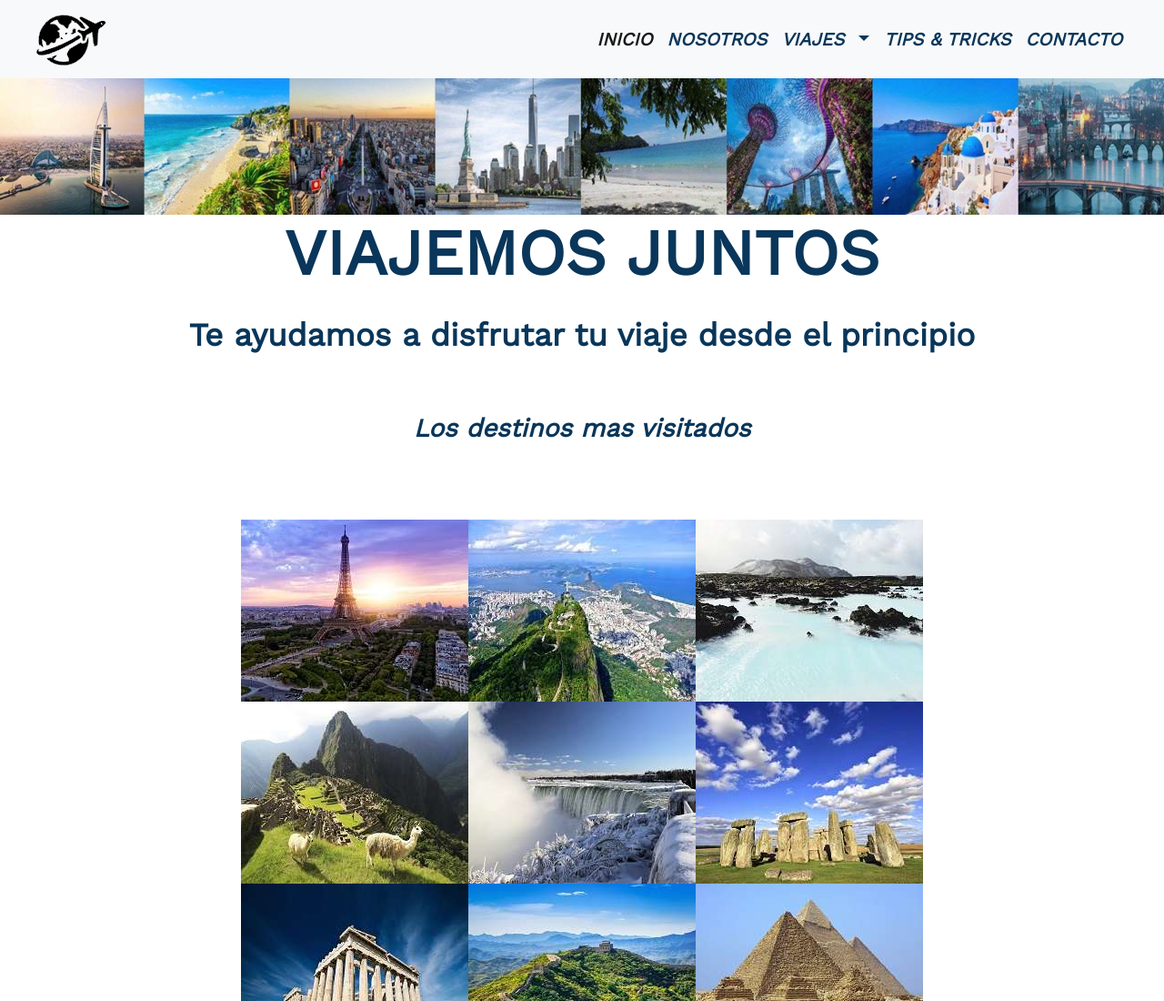
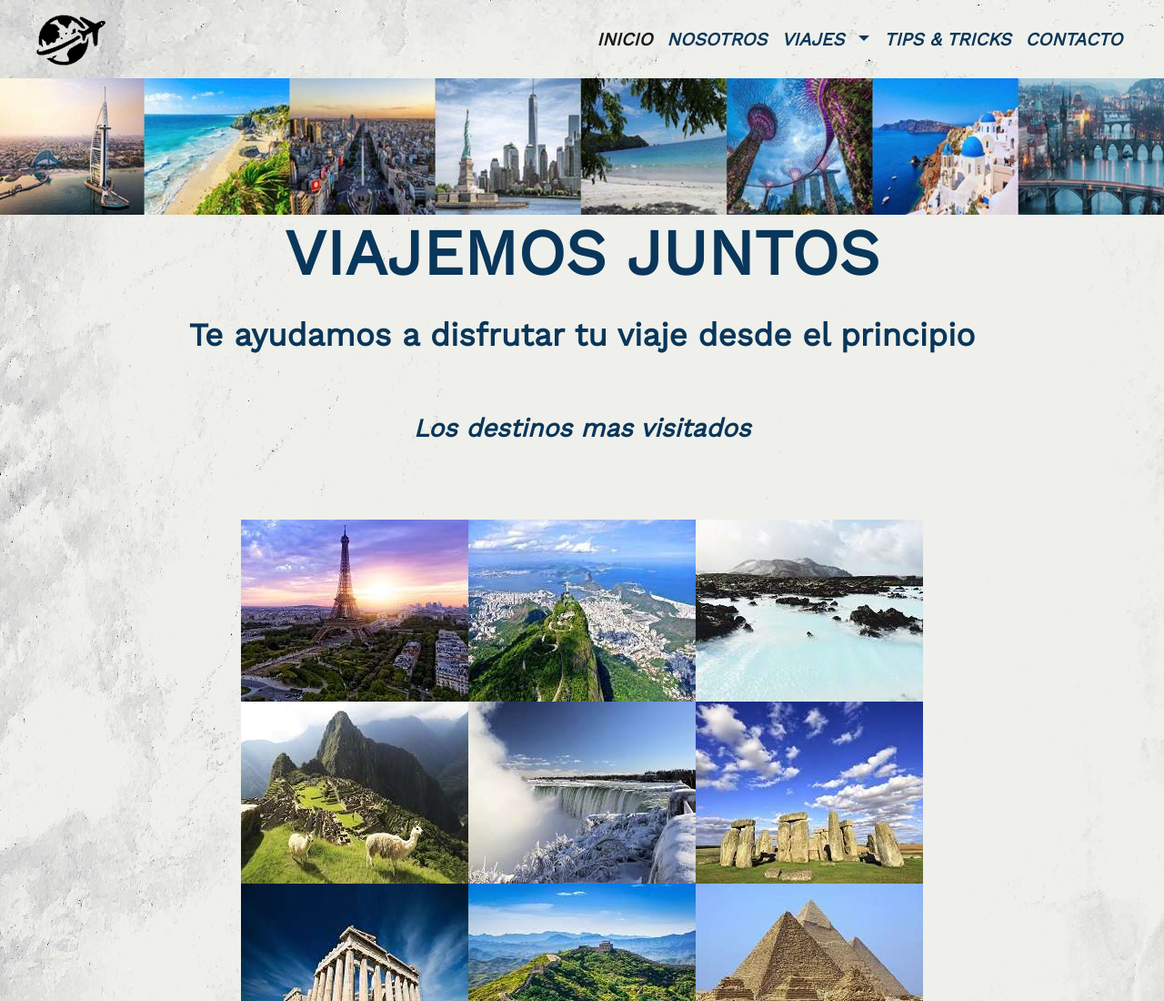
Before and after one commit to nuriabraiza/Idea-Braiza, a plain HTML site: page index.html in a window 1280 px wide. Shown: the top 1100 px of the page at 91% size. Drawn offline with nearby package versions, Linux system fonts and the light colour scheme.

Commit message:
adjustments

```diff
--- a/index.html
+++ b/index.html
@@ -21,7 +21,7 @@
     <div class="container-fluid">
 
       <header>
-        <nav class="navbar navbar-expand-lg navbar-light bg-light" style="background-image: url(../Imagenes/fondo2.jpg);">
+        <nav class="navbar navbar-expand-lg navbar-light bg-light" style="background-image: url(../Imagenes/fondo.jpg);">
           <div class="container-fluid">
             <a class="navbar-brand" href="index.html"
               ><img src="./Imagenes/logo.png" alt="Logo" height="60" width="80" id="logo"
--- a/scss/main.css
+++ b/scss/main.css
@@ -1239,7 +1239,7 @@
 }
 
 body {
-  background-image: url(../Imagenes/fondo2.jpg);
+  background-image: url(../Imagenes/fondo.jpg);
   background-repeat: no-repeat;
   background-size: 100% 100%;
 }
```
